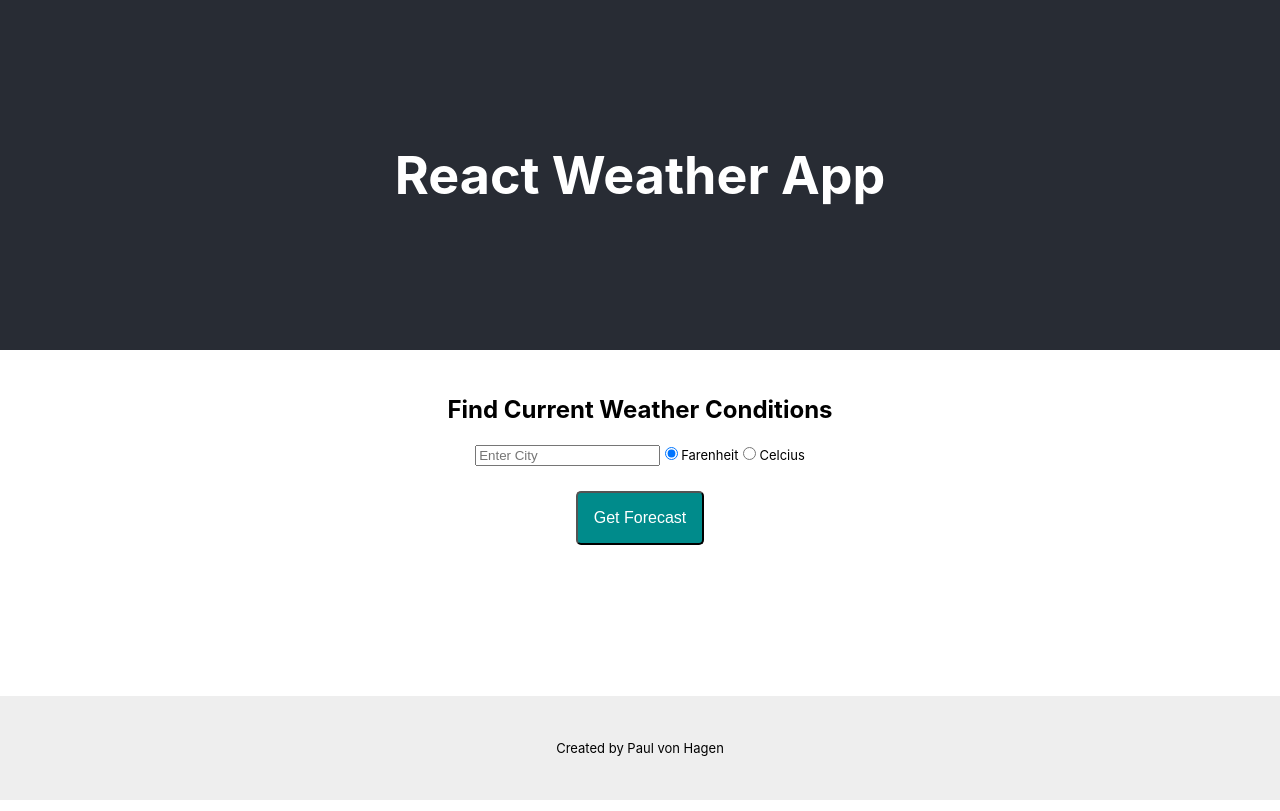
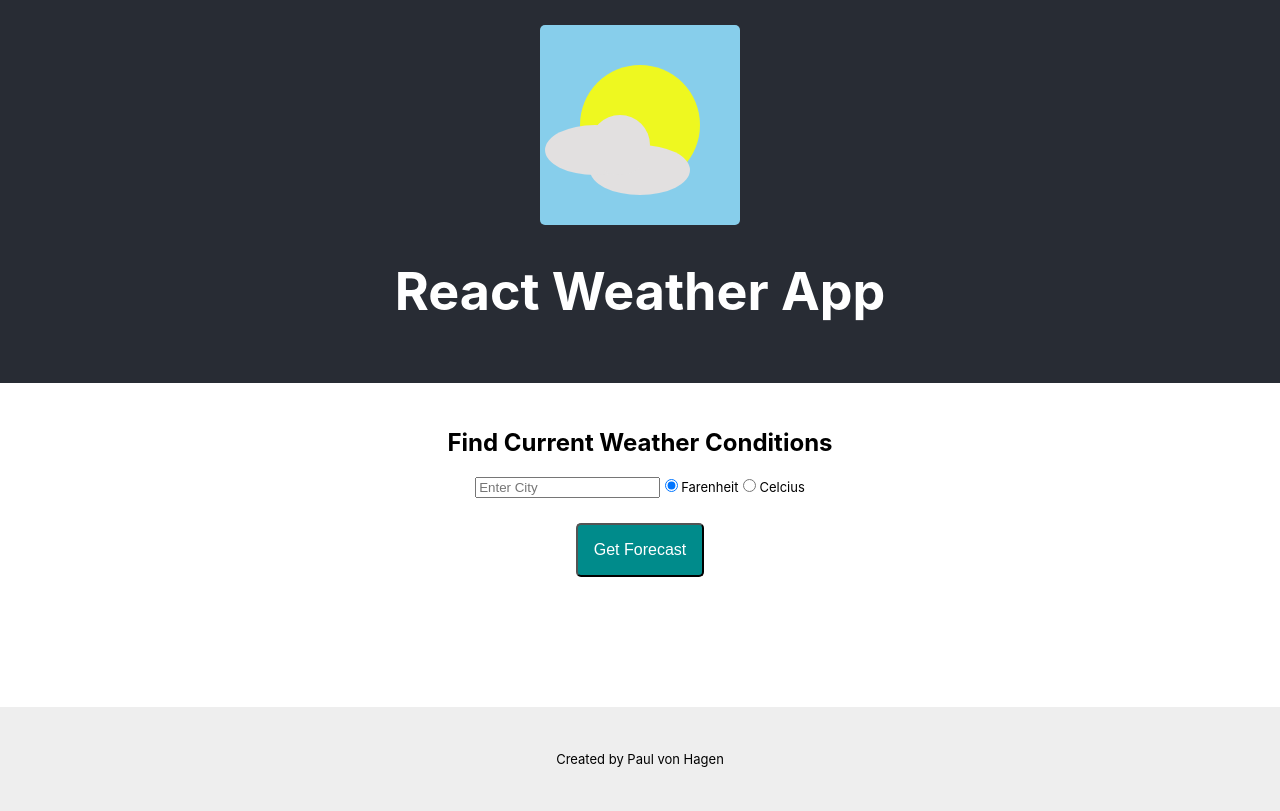
Before and after one commit to paulsvh/weather_app, a React (Create React App) app: page / in a window 1280 px wide. Built offline with nearby package versions, Linux system fonts and the light colour scheme; no server answers.

Commit message:
adjust logo color

```diff
--- a/src/App.js
+++ b/src/App.js
@@ -1,11 +1,13 @@
 import React from 'react';
 import './App.css';
-import Forecast from "./components/Forecast/Forecast.js"
+import Forecast from "./components/Forecast/Forecast.js";
+import Logo from "./components/Logo/Logo.js";
 
 function App() {
   return (
     <div className="App">
       <header className="App-header">
+        <Logo />
         <h1>React Weather App</h1>
       </header>
       <main>
--- a/src/components/Logo/Logo.module.css
+++ b/src/components/Logo/Logo.module.css
@@ -1,7 +1,7 @@
 .circle {
     width: 60%;
     height: 60%;
-    background: yellow;
+    background: rgba(255, 255, 0, 0.863);
     border-radius: 50%;
     margin: auto;
  }
```
